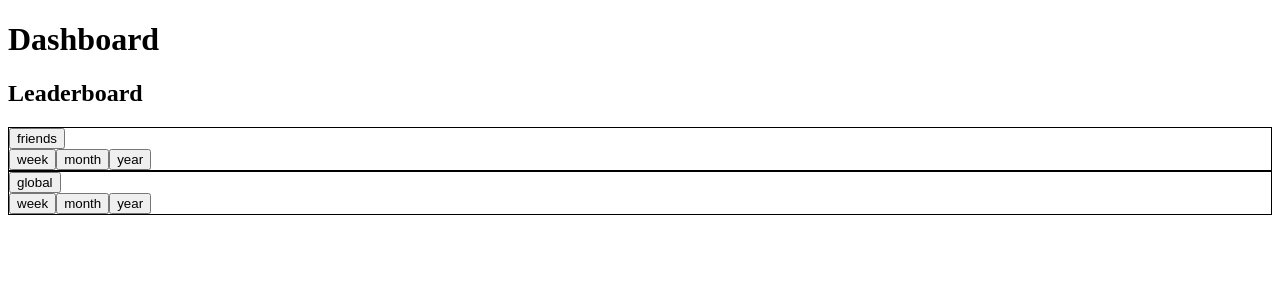
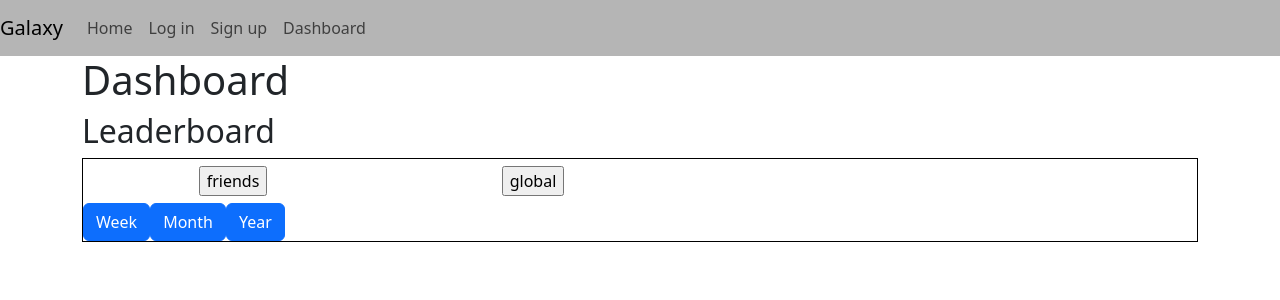
Before and after one commit to aysinakpinar/team_project_galaxy, a Flask app: page /dashboard in a window 1280 px wide. Shown: the top 300 px of the page. Run offline with Flask 3, Linux system fonts and the light colour scheme.

Commit message:
feat(dashboard): update leadearboard logic

```diff
--- a/models/__init__.py
+++ b/models/__init__.py
@@ -1,3 +1,3 @@
 from .user import UserModel
 from .exercise import ExerciseModel
-from .user_point import UserPointsModel
+from .user_point import UserPointModel
--- a/models/user_point.py
+++ b/models/user_point.py
@@ -4,10 +4,12 @@ from sqlalchemy.engine import TupleResult
 from datetime import datetime
 from extension import db
 
-class UserPointsModel(db.Model):
+class UserPointModel(db.Model):
     __tablename__ = "user_points"
     id = Column(Integer, primary_key=True, autoincrement=True)
     weekly_points = Column(Integer, nullable=False)
     monthly_points = Column(Integer, nullable=False)
     yearly_points = Column(Integer, nullable=False)
     user_id = Column(Integer, ForeignKey("users.id", ondelete = "CASCADE"), nullable = False)
+
+    user = db.relationship("UserModel", backref="points", lazy=True, cascade="all, delete")
--- /dev/null
+++ b/templates/base.html
@@ -0,0 +1,48 @@
+<!DOCTYPE html>
+<html lang="en">
+    <head>
+        <meta charset="UTF-8" />
+        <meta name="viewport" content="width=device-width, initial-scale=1.0" />
+        <title>Galaxy app</title>
+
+        <!-- Bootstrap -->
+        <link
+            href="https://cdn.jsdelivr.net/npm/bootstrap@5.3.0-alpha1/dist/css/bootstrap.min.css"
+            rel="stylesheet"
+        />
+
+        <style>
+            .base-navbar {
+                background-color: rgb(181, 181, 181);
+            }
+        </style>
+
+        <!-- custom stylesheets here -->
+        {% block styles %} {% endblock %}
+    </head>
+    <body>
+        <!-- navigation -->
+        <nav class="navbar navbar-expand-lg base-navbar">
+            <a class="navbar-brand" href="#">Galaxy</a>
+            <div class="collapse navbar-collapse">
+                <ul class="navbar-nav">
+                    <li class="nav-item">
+                        <a class="nav-link" href="/">Home</a>
+                    </li>
+                    <li class="nav-item">
+                        <a class="nav-link" href="/auth/login">Log in</a>
+                    </li>
+                    <li class="nav-item">
+                        <a class="nav-link" href="/auth/signup">Sign up</a>
+                    </li>
+                    <li class="nav-item">
+                        <a class="nav-link" href="/dashboard">Dashboard</a>
+                    </li>
+                </ul>
+            </div>
+        </nav>
+
+        <!-- content  -->
+        <main class="container">{% block content %} {% endblock %}</main>
+    </body>
+</html>
--- a/templates/dashboard.html
+++ b/templates/dashboard.html
@@ -1,56 +1,103 @@
-<!DOCTYPE html>
-<html lang="en">
-    <head>
-        <meta charset="UTF-8" />
-        <meta name="viewport" content="width=device-width, initial-scale=1.0" />
-        <title>Document</title>
-    </head>
-    <body>
-        <h1>Dashboard</h1>
-        <h2>Leaderboard</h2>
-        <form method="post" action="{{ url_for('dashboard.friends_leaderboard') }}">
-            <!-- CSRF Token  is required by the wtforms library -->
-            {{ form.hidden_tag() }}
-            <div
-                style="
-                    display: flex;
-                    flex-direction: column;
-                    border: 1px solid black;
-                "
+{% extends 'base.html' %}
+<!-- for your custom styles -->
+{% block styles %}
+<style>
+    .leaderboard {
+        border: 1px solid black;
+    }
+    .leaderboard-form {
+        width: 300px;
+    }
+</style>
+
+{% endblock %}
+<!-- your html content in body -->
+{% block content %}
+<div>
+    <h1>Dashboard</h1>
+    <h2>Leaderboard</h2>
+    <div class="d-flex flex-column leaderboard">
+        <div class="d-flex">
+            <form
+                method="post"
+                action="{{ url_for('dashboard.friends_leaderboard') }}"
+                class="d-flex flex-column leaderboard-form"
             >
-                <div>{{ form.friends }}</div>
-                <div style="display: flex">
-                    <div>{{ form.friends_weekly }}</div>
-                    <div>{{ form.friends_monthly }}</div>
-                    <div>{{ form.friends_yearly }}</div>
-                    <input type="hidden" name="action" id="action">
+                <!-- CSRF Token  is required by the wtforms library -->
+                {{ form.hidden_tag() }}
+                <!-- button to friends -->
+                <div class="btn">{{ form.friends }}</div>
+                {% if not users_with_points %}
+                <!-- monthly, yearly buttons -->
+                <div id="friends-buttons-container" class="d-flex">
+                    <input
+                        type="submit"
+                        name="friends_weekly"
+                        value="Week"
+                        class="btn btn-primary {% if points_period=='weekly' %}active{% endif %}"
+                    />
+                    <input
+                        type="submit"
+                        name="friends_monthly"
+                        value="Month"
+                        class="btn btn-primary {% if points_period=='monthly' %}active{% endif %}"
+                    />
+                    <input
+                        type="submit"
+                        name="friends_yearly"
+                        value="Year"
+                        class="btn btn-primary {% if points_period=='yearly' %}active{% endif %}"
+                    />
+                    <input type="hidden" name="action" id="action" />
                 </div>
+                {% endif %}
+            </form>
+            <form
+                method="post"
+                action="{{ url_for('dashboard.global_leaderboard') }}"
+                class="d-flex flex-column leaderboard-form"
+            >
+                <!-- CSRF Token  is required by the wtforms library -->
+                {{ form.hidden_tag() }}
+                <!-- button to friends -->
+                <div class="btn">{{ form.all_users }}</div>
+                {% if users_with_points %}
+                <!-- show only if getting users_with_points from the blueprint -->
+                <!-- monthly, yearly buttons -->
+                <div id="global-buttons-container" class="d-flex;">
+                    <input
+                        type="submit"
+                        name="all_users_weekly"
+                        value="Week"
+                        class="btn btn-primary {% if points_period=='weekly' %}active{% endif %}"
+                    />
+                    <input
+                        type="submit"
+                        name="all_users_monthly"
+                        value="Month"
+                        class="btn btn-primary {% if points_period=='monthly'%}active{% endif %}"
+                    />
+                    <input
+                        type="submit"
+                        name="all_users_yearly"
+                        value="Year"
+                        class="btn btn-primary {% if points_period=='yearly' %}active{% endif %}"
+                    />
+                    <input type="hidden" name="action" id="action" />
+                </div>
+                {% endif %}
+            </form>
+        </div>
+        <div>
+            <!-- user[2] - index 2 is weekly points / 3 is monthly points / 4 is yearly points -->
+            {% for user in users_with_points %}
+            <div class="d-flex p-2">
+                <p>{{ loop.index }}</p>
+                <p>{{ user[1] }}</p>
+                <p>{{ user[2] }}</p>
             </div>
-
-        </form>
-        <form method="post" action="{{ url_for('dashboard.global_leaderboard') }}">
-            <!-- CSRF Token  is required by the wtforms library -->
-            {{ form.hidden_tag() }}
-            <div
-                style="
-                    display: flex;
-                    flex-direction: column;
-                    border: 1px solid black;
-                "
-            >
-                <div>{{ form.all_users }}</div>
-                <div style="display: flex">
-                    <div>{{ form.all_users_weekly }}</div>
-                    <div>{{ form.all_users_monthly }}</div>
-                    <div>{{ form.all_users_yearly }}</div>
-                </div>
-            </div>
-        </form>
-        </form>
-        <div>
-            {% for user in leaderboard %}
-            <span>{{ user }}</span>
             {% endfor %}
         </div>
-    </body>
-</html>
+    </div>
+</div>
+{% endblock %}
```
Also changed, not shown: blueprints/dashboard.py (+45 -56 lines), models/friendship.py (added, +11 -0 lines).
